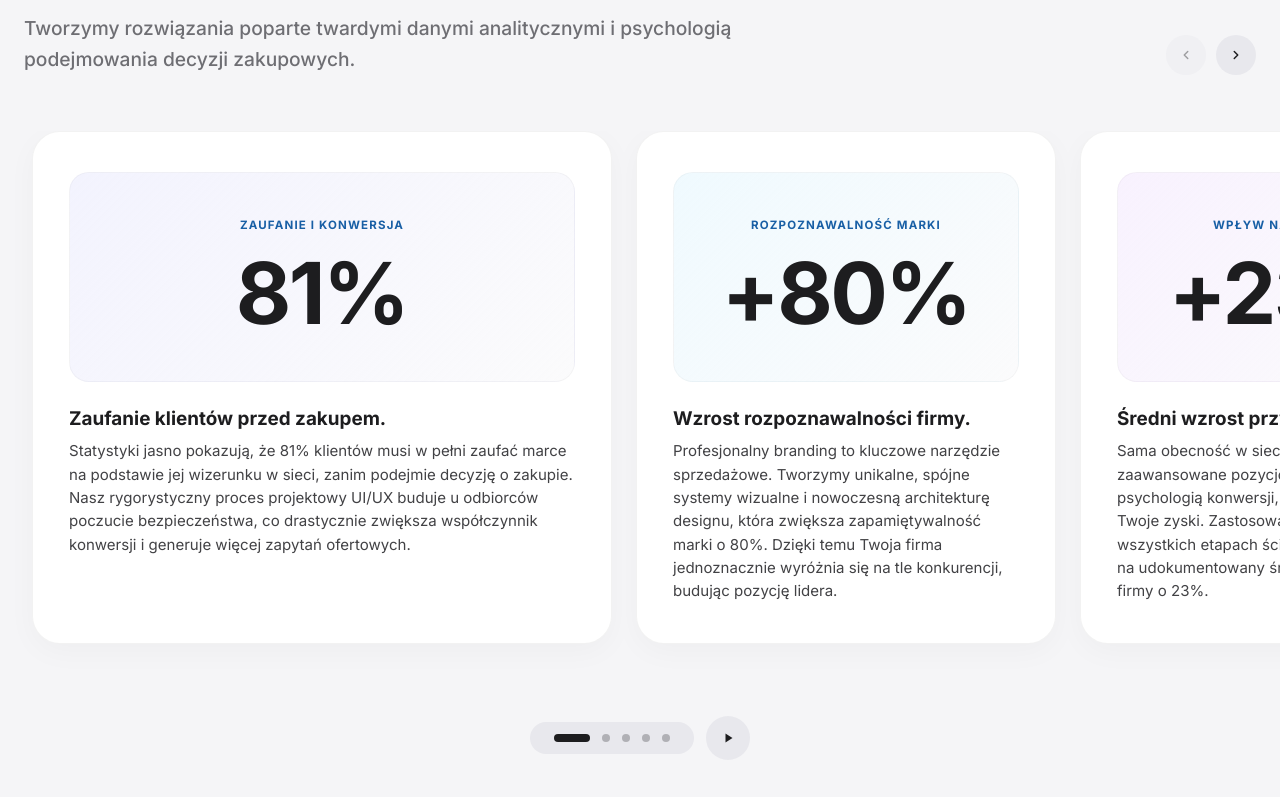
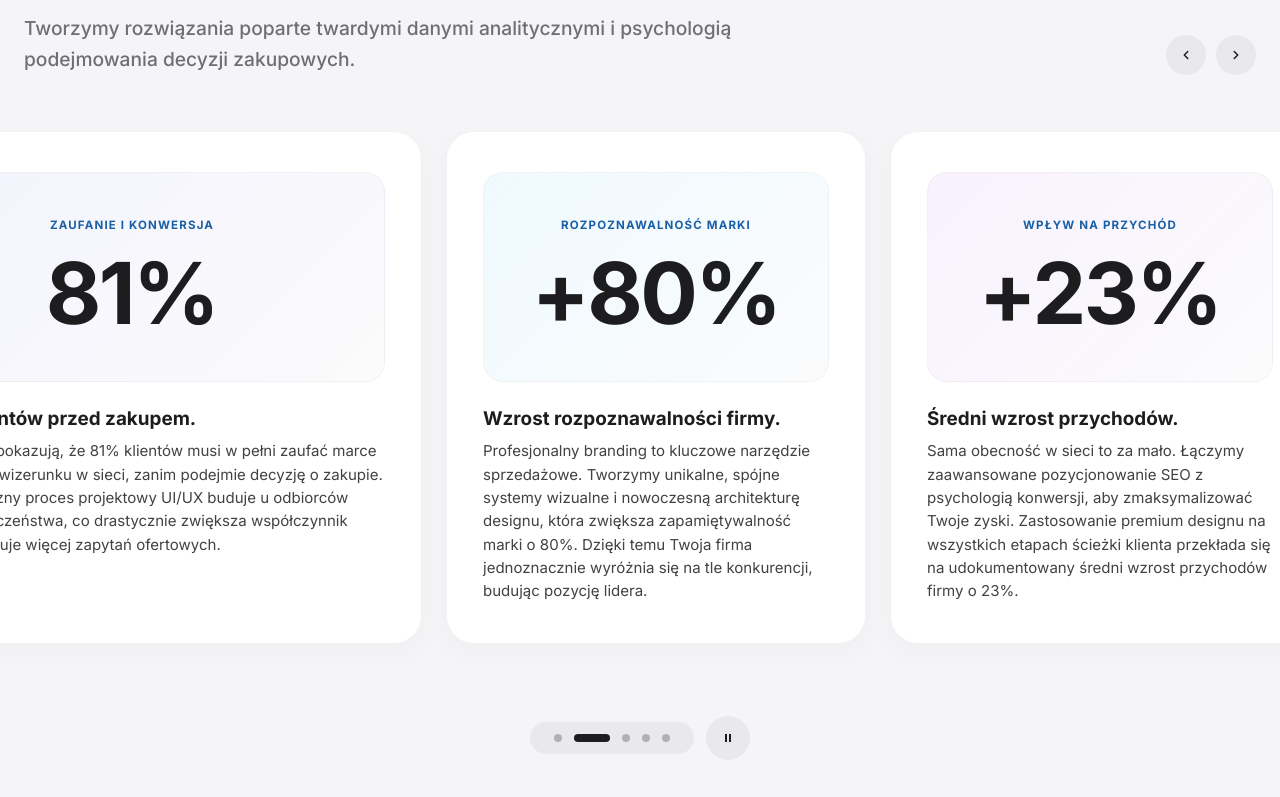
Before and after one commit to FSliwa/AI-SEO-COMPANY, a Next.js app: page / in a window 1280 px wide. Shown: the part 1153-1950 px from the top of the page. Built offline with nearby package versions, Linux system fonts and the light colour scheme.

Commit message:
Fix carousel navigation and add autoplay with play/pause functionality

```diff
--- a/components/ScrollReveal.jsx
+++ b/components/ScrollReveal.jsx
@@ -4,7 +4,7 @@ import { motion } from 'framer-motion';
 
 const EASE = [0.7, 0, 0.3, 1]; // Premium cubic-bezier easing
 
-export function Reveal({ children, delay = 0, className = '', style = {} }) {
+export function Reveal({ children, delay = 0, className = '', style = {}, ...props }) {
   return (
     <motion.div
       initial={{ opacity: 0, y: 30 }}
@@ -13,13 +13,14 @@ export function Reveal({ children, delay = 0, className = '', style = {} }) {
       transition={{ duration: 0.8, ease: EASE, delay }}
       className={className}
       style={style}
+      {...props}
     >
       {children}
     </motion.div>
   );
 }
 
-export function RevealStagger({ children, className = '', style = {}, delay = 0 }) {
+export function RevealStagger({ children, className = '', style = {}, delay = 0, ...props }) {
   return (
     <motion.div
       initial="hidden"
@@ -37,13 +38,14 @@ export function RevealStagger({ children, className = '', style = {}, delay = 0
       }}
       className={className}
       style={style}
+      {...props}
     >
       {children}
     </motion.div>
   );
 }
 
-export function RevealItem({ children, className = '', style = {} }) {
+export function RevealItem({ children, className = '', style = {}, ...props }) {
   return (
     <motion.div
       variants={{
@@ -56,6 +58,7 @@ export function RevealItem({ children, className = '', style = {} }) {
       }}
       className={className}
       style={style}
+      {...props}
     >
       {children}
     </motion.div>
--- a/components/WhyUs.jsx
+++ b/components/WhyUs.jsx
@@ -1,12 +1,13 @@
 'use client';
 
-import { useState, useRef } from 'react';
+import { useState, useRef, useEffect } from 'react';
 import { motion } from 'framer-motion';
 import { useLanguage } from '@/lib/LanguageContext';
 import { Reveal, RevealStagger, RevealItem } from './ScrollReveal';
 
 export default function WhyUs() {
   const [activeIndex, setActiveIndex] = useState(0);
+  const [isAutoplay, setIsAutoplay] = useState(true);
   const { lang } = useLanguage();
 
   const whyUsCards = [
@@ -112,6 +113,15 @@ export default function WhyUs() {
     const nextIndex = Math.min(whyUsCards.length - 1, activeIndex + 1);
     scrollTo(nextIndex);
   };
+
+  useEffect(() => {
+    if (!isAutoplay) return;
+    const interval = setInterval(() => {
+      const nextIndex = (activeIndex + 1) % whyUsCards.length;
+      scrollTo(nextIndex);
+    }, 5000);
+    return () => clearInterval(interval);
+  }, [isAutoplay, activeIndex]);
 
   return (
     <section className="why-us" id="why-us" style={{ background: '#F5F5F7', padding: '7rem 0', color: '#1D1D1F' }}>
@@ -290,9 +300,9 @@ export default function WhyUs() {
             ))}
           </div>
 
-          {/* Standalone Circular Play Button (44px) */}
+          {/* Standalone Circular Play/Pause Button (44px) */}
           <button
-            onClick={() => scrollTo((activeIndex + 1) % whyUsCards.length)}
+            onClick={() => setIsAutoplay(!isAutoplay)}
             style={{
               background: '#E8E8ED',
               border: 'none',
@@ -306,11 +316,18 @@ export default function WhyUs() {
               padding: '0',
               transition: 'background 0.2s ease, transform 0.2s ease'
             }}
-            aria-label="Next slide"
+            aria-label={isAutoplay ? 'Pause' : 'Play'}
           >
-            <svg width="12" height="12" viewBox="0 0 24 24" fill="#1D1D1F" stroke="none" style={{ marginLeft: '2px' }}>
-              <polygon points="5 3 19 12 5 21 5 3"></polygon>
-            </svg>
+            {isAutoplay ? (
+              <svg width="12" height="12" viewBox="0 0 24 24" fill="#1D1D1F" stroke="none">
+                <rect x="6" y="4" width="4" height="16" />
+                <rect x="14" y="4" width="4" height="16" />
+              </svg>
+            ) : (
+              <svg width="12" height="12" viewBox="0 0 24 24" fill="#1D1D1F" stroke="none" style={{ marginLeft: '2px' }}>
+                <polygon points="5 3 19 12 5 21 5 3"></polygon>
+              </svg>
+            )}
           </button>
         </Reveal>
 
```
